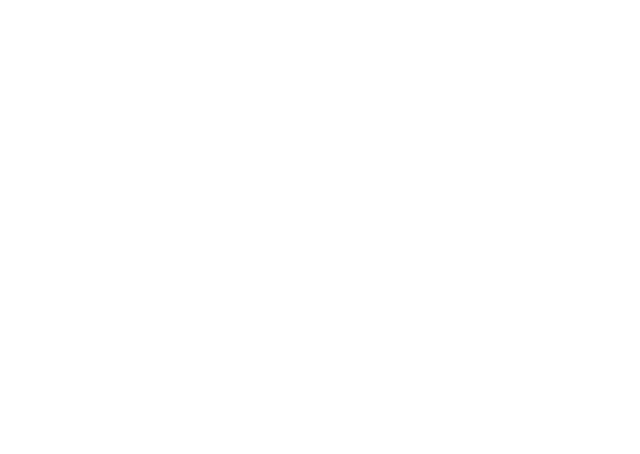
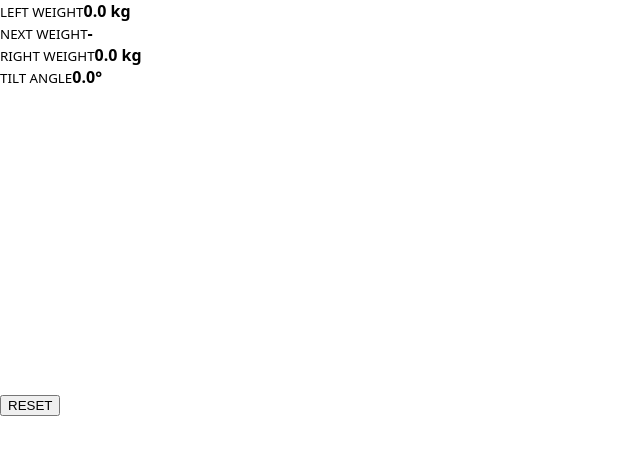
Before and after one commit to selvikiyikci/seesaw-simulation, a plain HTML site: page index.html in a window 1280 px wide. Shown: the whole page, without its empty margins (0-640 px from the left). Drawn offline with Linux system fonts and the light colour scheme.

Commit message:
added a static layout for showing the values

```diff
--- a/index.html
+++ b/index.html
@@ -7,6 +7,17 @@
   <link rel="stylesheet" href="styles.css">
 </head>
 <body>
+    <div class ="values">
+        <div class = "card"><small>LEFT WEIGHT</small><strong id = "leftVal">0.0 kg</strong></div>
+        <div class = "card"><small>NEXT WEIGHT</small><strong id = "nextVal">-</strong></div>
+        <div class = "card"><small>RIGHT WEIGHT</small><strong id = "rightVal">0.0 kg</strong></div>
+        <div class = "card"><small>TILT ANGLE</small><strong id = "angleVal">0.0°</strong></div>
+    </div>
+    <div class ="canvasArea">
+        <canvas id="cv" width="800" height="300"></canvas>
+    </div>
+    <button id ="resetBtn" class = "btn">RESET</button>
+    <div id ="log" class = "log"></div>
   <script src="main.js"></script>
 </body>
 </html>
```
